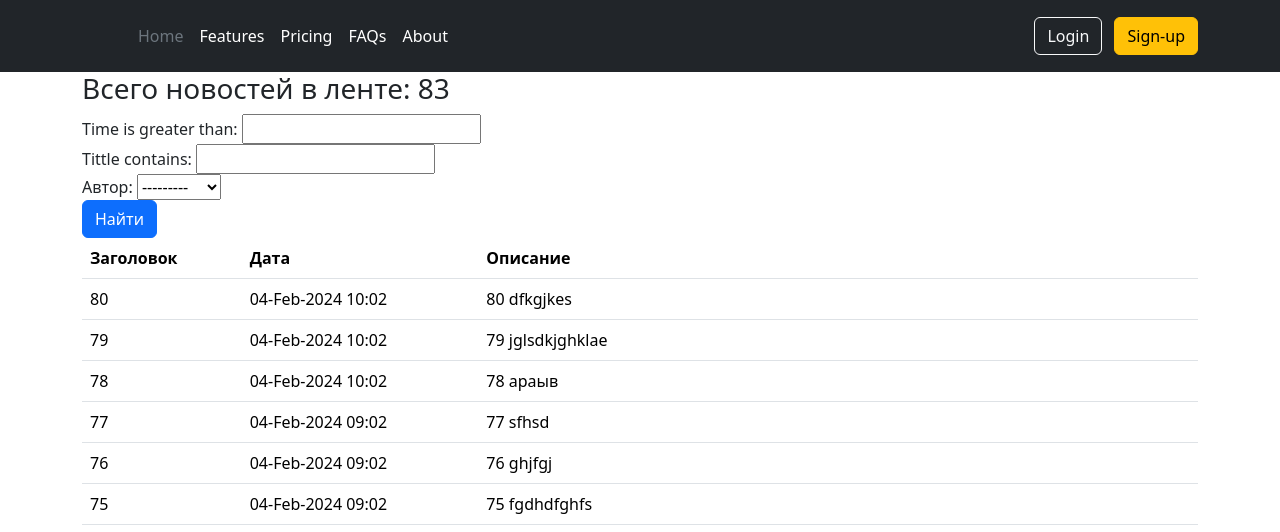
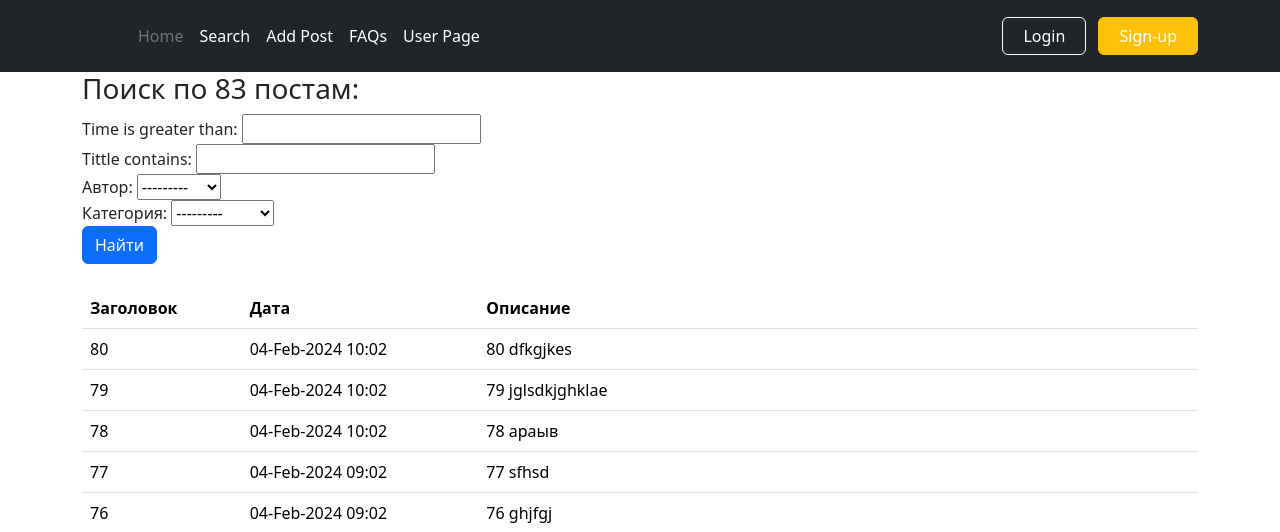
Before and after one commit to isabanchin/D2_NewsPaper, a Django app: page /news/search/ in a window 1280 px wide. Shown: the top 532 px of the page. Run offline with Django 5.2, Linux system fonts and the light colour scheme; data comes from the database, SQL or seed files in the repository; both versions use the stored data as it was after the commit.

Commit message:
Added new post email notification

```diff
--- a/NP/news/filters.py
+++ b/NP/news/filters.py
@@ -1,13 +1,16 @@
 # импортируем filterset, чем-то напоминающий знакомые дженерики
 from django_filters import FilterSet
 from django_filters import ModelChoiceFilter
-from .models import Post, Author
+from .models import Post, Author, Category
 
 
 # создаём фильтр
 class PostFilter(FilterSet):
     author = ModelChoiceFilter(field_name='author', label='Автор',
                                lookup_expr='exact', queryset=Author.objects.all())
+
+    category = ModelChoiceFilter(field_name='category', label='Категория',
+                                 lookup_expr='exact', queryset=Category.objects.all())
     # Здесь в мета классе надо предоставить модель и указать поля, по которым будет фильтроваться (т.е. подбираться) информация о товарах
 
     class Meta:
--- a/NP/news/forms.py
+++ b/NP/news/forms.py
@@ -1,5 +1,5 @@
 from django.forms import ModelForm
-from .models import Post
+from .models import Post, Category
 from django import forms
 
 from allauth.account.forms import SignupForm
@@ -12,7 +12,7 @@ class PostForm(ModelForm):
     # В класс мета, как обычно, надо написать модель, по которой будет строиться форма, и нужные нам поля. Мы уже делали что-то похожее с фильтрами
     class Meta:
         model = Post
-        fields = ['author', 'tittle', 'text', 'type']
+        fields = ['author', 'tittle', 'text', 'type', 'category']
         widgets = {
             'tittle': forms.TextInput(attrs={
                 'class': 'form-control',
@@ -28,6 +28,9 @@ class PostForm(ModelForm):
             'author': forms.Select(attrs={
                 'class': 'form-control',
             }),
+            'category': forms.SelectMultiple(attrs={
+                'class': 'form-control',
+            }),
         }
 
 
--- a/NP/news/temp.py
+++ b/NP/news/temp.py
@@ -6,7 +6,7 @@ def censor(text: str):
     mask = '*'
     for i in text:
         slice += i
-        print(slice)
+        # print(slice)
         lower_slice = slice.lower()
 
         flag = 0
@@ -30,6 +30,6 @@ def censor(text: str):
     return censored_text
 
 
-text = "fds dfsd dsfd wetwe werwe fuck FUCKing a shit"
+# text = "fds dfsd dsfd wetwe werwe fuck FUCKing a shit"
 
-print(censor(text))
+# print(censor(text))
--- a/NP/news/templates/news/news.html
+++ b/NP/news/templates/news/news.html
@@ -8,7 +8,7 @@ News
 
 {% block content %}
 <!-- <h1>Все новости</h1> -->
-<h3> Всего новостей в ленте: {{ news|length }} </h3>
+<h3> Новостей на текущей странице: {{ news|length }} </h3>
 {% if news %}
 <table class="table">
     <tr>
--- a/NP/news/templates/news/search.html
+++ b/NP/news/templates/news/search.html
@@ -8,14 +8,26 @@ Search
 
 {% block content %}
 <!-- <h1>Все новости</h1> -->
-<h3> Всего новостей в ленте: {{ post_search|length }} </h3>
+<h3> Поиск по {{ post_search|length }} постам:</h3>
 {% if post_search %}
 <!-- Перед таблицей добавим форму для поиска -->
 <form method="GET">
     {{ filter.form }}
     <!-- Форму от фильтров за нас сделает Django. А вот кнопку, увы, придётся делать самим -->
     <input class="btn btn-primary" type="submit" value="Найти">
-</form>
+</form><br>
+{% if not_subscribed %}
+<a class="btn btn-primary" href="{% url 'news:subscribe' %}?category_selected={{ category_selected }}">Подписаться на
+    выбранную
+    категорию</a>
+{% endif %}
+{% if not_subscribed == False %}
+<a class="btn btn-info" href="{% url 'news:unsubscribe' %}?category_selected={{ category_selected }}">Отписаться от
+    выбранной
+    категории</a>
+{% endif %}
+{% if form.post.category %}
+{% endif %}
 <table class="table">
     <tr>
         <th scope="col">
--- a/NP/news/urls.py
+++ b/NP/news/urls.py
@@ -1,6 +1,6 @@
 from django.urls import path
-from .views import NewsList, PostDetail, PostSearch, PostCreateView, PostUpdateView, PostDeleteView, UserView
-from .views import upgrade_me
+from .views import NewsList, PostDetail, PostSearch, PostCreateView, PostUpdateView, PostDeleteView, UserView, CategoryView
+from .views import upgrade_me, subscribe, unsubscribe
 
 app_name = 'news'
 urlpatterns = [
@@ -9,7 +9,10 @@ urlpatterns = [
     path('news/<int:pk>/edit/', PostUpdateView.as_view(), name='post_edit'),
     path('user/', UserView.as_view(), name='user'),
     path('usr/', upgrade_me, name='usr'),
+    path('news/subscribe/', subscribe, name='subscribe'),
+    path('news/unsubscribe/', unsubscribe, name='unsubscribe'),
     path('news/<int:pk>/delete/', PostDeleteView.as_view(), name='post_delete'),
     path('news/search/', PostSearch.as_view(), name='post_search'),
     path('news/add/', PostCreateView.as_view(), name='post_add'),
+    path('news/cat/', CategoryView.as_view(), name='category'),
 ]
--- a/NP/news/views.py
+++ b/NP/news/views.py
@@ -4,6 +4,12 @@ from django.urls import reverse, reverse_lazy
 
 from django.contrib.auth.mixins import LoginRequiredMixin, PermissionRequiredMixin
 from django.views.generic import TemplateView
+
+# from django.core.mail import send_mail
+# импортируем класс для создание объекта письма с html
+from django.core.mail import EmailMultiAlternatives
+# импортируем функцию, которая срендерит наш html в текст
+from django.template.loader import render_to_string
 
 # Не забываем импортировать нужные функции и пакеты
 from django.shortcuts import redirect
@@ -15,7 +21,7 @@ from django.views.generic import ListView, UpdateView, CreateView, DetailView, D
 from django.core.paginator import Paginator
 from .filters import PostFilter  # импортируем недавно написанный фильтр
 from .forms import PostForm
-from .models import Post, Category
+from .models import Post, Category, UserCategory
 
 
 class NewsList(ListView):
@@ -55,9 +61,68 @@ class PostSearch(ListView):
         # вписываем наш фильтр в контекст
         context['filter'] = PostFilter(
             self.request.GET, queryset=self.get_queryset())
-        # context['choices'] = Post.TYPE_CHOICES
-        # context['form'] = PostForm()
+        context['choices'] = Post.TYPE_CHOICES
+        context['form'] = PostForm()
+        # определение выбора категории и наличия подписки на нее у юзера
+        if self.request.GET and self.request.GET['category']:
+            user = self.request.user
+            # category_selected = Category.objects.get(
+            #     id=self.request.GET['category']).category
+            category_selected = self.request.GET['category']
+            not_subscribed = not UserCategory.objects.filter(
+                category=self.request.GET['category'], user=user).exists()
+            context['not_subscribed'] = not_subscribed
+            context['category_selected'] = category_selected
+            print('not_subscribed : ', not_subscribed)
+            print('category_selected : ', category_selected)
         return context
+
+
+# Декоратор для кнопки "Подписаться на категорию" представления PostSearch
+
+
+# @login_required
+def subscribe_me(request):
+    user = request.user
+    print(dir(request.GET))
+    # category_selected = Category.objects.get(
+    #     id=request.GET['category']).category
+    print('user : ', user)
+    print(dir(PostSearch))
+    # print('category_selected :', category_selected)
+
+    # subscribe_record = UserCategory(
+    #     user=request.user, category=request.GET)
+    # subscribe_record.save()
+
+    # category_user = UserCategory.objects.get(
+    #     category='category').objects.get(user='user')
+    # if not (request.category.filter(category='category').exists() & request.user.filter(user='user').exists()):
+    #     category_user.user_set.add(user)
+    return redirect('/news/search')
+
+
+# def subscribe(self, request, *args, **kwargs):
+def subscribe(request):
+    # берём значения для нового продукта из POST-запроса, отправленного на сервер
+    category_selected = request.GET.get('category_selected')
+    category_obj = Category.objects.get(id=category_selected)
+    # создаём новый продукт и сохраняем
+    subscribe = UserCategory(user=request.user, category=category_obj)
+    subscribe.save()
+    # return super().get(request)
+    return redirect('/news/search/?category=' + category_selected)
+
+
+def unsubscribe(request):
+    # берём значения для нового продукта из POST-запроса, отправленного на сервер
+    category_selected = request.GET.get('category_selected')
+    category_obj = Category.objects.get(id=category_selected)
+    # создаём новый продукт и сохраняем
+    UserCategory.objects.filter(
+        user=request.user, category=category_obj).delete()
+    # subscribe.save()
+    return redirect('/news/search/?category=' + category_selected)
 
 
 class PostCreateView(PermissionRequiredMixin, CreateView):
@@ -75,7 +140,7 @@ class PostCreateView(PermissionRequiredMixin, CreateView):
         # вписываем наш фильтр в контекст
         context['filter'] = PostFilter(
             self.request.GET, queryset=self.get_queryset())
-        # context['choices'] = Post.TYPE_CHOICES
+        context['choices'] = Post.TYPE_CHOICES
         context['form'] = PostForm()
         return context
 
@@ -83,8 +148,54 @@ class PostCreateView(PermissionRequiredMixin, CreateView):
         # создаём новую форму, забиваем в неё данные из POST-запроса
         form = self.form_class(request.POST)
         if form.is_valid():  # если пользователь ввёл всё правильно и нигде не накосячил, то сохраняем новый товар
-            form.save()
-        return super().get(request, *args, **kwargs)
+            fields = form.save()
+            print(fields)
+            email_query = fields.category.values(
+                'subscribers__username', 'subscribers__email')
+            print('email_query :', email_query)
+            email_list = []
+            [email_list.append((i['subscribers__username'],
+                               i['subscribers__email'])) for i in email_query]
+            print('email_list :', email_list)
+            email_set = set(email_list)
+            print('email_set:', email_set)
+            # и делаем расссылку писем-уведомлений о новом посте всем подписанным пользователям:
+            # send_mail(
+            #     subject=f"Подписка NewsPaper: {request.POST['tittle']}",
+            #     message=f"Здравствуй, username. Новая статья в твоём любимом разделе! {request.POST['text']}",
+            #     # здесь указываете почту, с которой будете отправлять (об этом попозже)
+            #     from_email='sabanchini@yandex.ru',
+            #     # здесь список получателей. Например, секретарь, сам врач и так далее
+            #     recipient_list=list(email_set)
+            # )
+            # пишем цикл перебора значений Username и email множества email_set:
+            for i in email_set:
+                fields.username = i[0]
+                fields.email = i[1]
+            # получем наш html
+                html_content = render_to_string(
+                    'new_post_email.html',
+                    {
+                        'news': fields,
+                    }
+                )
+                tittle = request.POST['tittle']
+                text = request.POST['text']
+
+                # в конструкторе уже знакомые нам параметры, да? Называются правда немного по другому, но суть та же.
+                msg = EmailMultiAlternatives(
+                    subject=f"Подписка NewsPaper: {fields.tittle}",
+                    # это то же, что и message
+                    body=f"Здравствуй, {fields.username}. Новая статья в твоём любимом разделе! {fields.text}",
+                    from_email='sabanchini@yandex.ru',
+                    to=[fields.email],  # это то же, что и recipients_list
+                )
+                msg.attach_alternative(
+                    html_content, "text/html")  # добавляем html
+                msg.send()  # отсылаем
+        # пароль приложения NewsPaper is: qhshurrwwdduzgdx
+        # return super().get(request, *args, **kwargs)
+        return redirect('/news')
 
 
 # дженерик для редактирования объекта
@@ -119,6 +230,36 @@ def upgrade_me(request):
         authors_group.user_set.add(user)
     return redirect('/news')
 
+# Неиспользуемая вью (список для подписки на категорию):
+
+
+class CategoryView(LoginRequiredMixin, View):
+    # template_name = 'news/category.html'
+
+    def get(self, request):
+        cat_list = Category.objects.all().values('id')
+        print(cat_list)
+        data = {}
+        # data = []
+        subscribed = False
+        for i in cat_list:
+            print(i)
+            print(request.user.pk, UserCategory.objects.filter(
+                category=i['id']).values('user'))
+            subscribed_users = [x['user'] for x in UserCategory.objects.filter(
+                category=i['id']).values('user')]
+            print(
+                f'user = {request.user.pk}, subscribed_users = {subscribed_users}')
+            if request.user.pk in subscribed_users:
+                subscribed = True
+            print(subscribed)
+            category_name = Category.objects.get(id=i['id']).category
+            data[category_name] = subscribed
+            # data.append([category_name, subscribed])
+        print(data)
+        # print(dir(self))
+        return render(request, 'news/category.html', data)
+
 
 class PostDeleteView(PermissionRequiredMixin, DeleteView):  # дженерик для удаления товара
     template_name = 'news/post_delete.html'
--- a/NP/templates/layout/parts/header.html
+++ b/NP/templates/layout/parts/header.html
@@ -8,16 +8,18 @@
             </a>
 
             <ul class="nav col-12 col-lg-auto me-lg-auto mb-2 justify-content-center mb-md-0">
-                <li><a href="#" class="nav-link px-2 text-secondary">Home</a></li>
-                <li><a href="#" class="nav-link px-2 text-white">Features</a></li>
-                <li><a href="#" class="nav-link px-2 text-white">Pricing</a></li>
+                <li><a href="/news/" class="nav-link px-2 text-secondary">Home</a></li>
+                <li><a href="/news/search/" class="nav-link px-2 text-white">Search</a></li>
+                <li><a href="/news/add/" class="nav-link px-2 text-white">Add Post</a></li>
                 <li><a href="#" class="nav-link px-2 text-white">FAQs</a></li>
-                <li><a href="#" class="nav-link px-2 text-white">About</a></li>
+                <li><a href="/user/" class="nav-link px-2 text-white">User Page</a></li>
             </ul>
 
             <div class="text-end">
-                <button type="button" class="btn btn-outline-light me-2">Login</button>
-                <button type="button" class="btn btn-warning">Sign-up</button>
+                <button type="button" class="btn btn-outline-light me-2"><a href="/accounts/login/"
+                        class="nav-link px-2 text-white">Login</a></button>
+                <button type="button" class="btn btn-warning"><a href="/accounts/login/"
+                        class="nav-link px-2 text-white">Sign-up</a></button>
             </div>
         </div>
     </div>
```
Also changed, not shown: NP/NewsPaper/settings.py (+15 -2 lines), NP/news/TEST.py (added, +24 -0 lines), NP/news/models.py (+9 -0 lines), NP/news/templates/new_post_email.html (added, +15 -0 lines), NP/news/templates/news/category.html (added, +27 -0 lines), NP/db.sqlite3, NP/news/migrations/0003_usercategory_category_subscribers.py (added).
